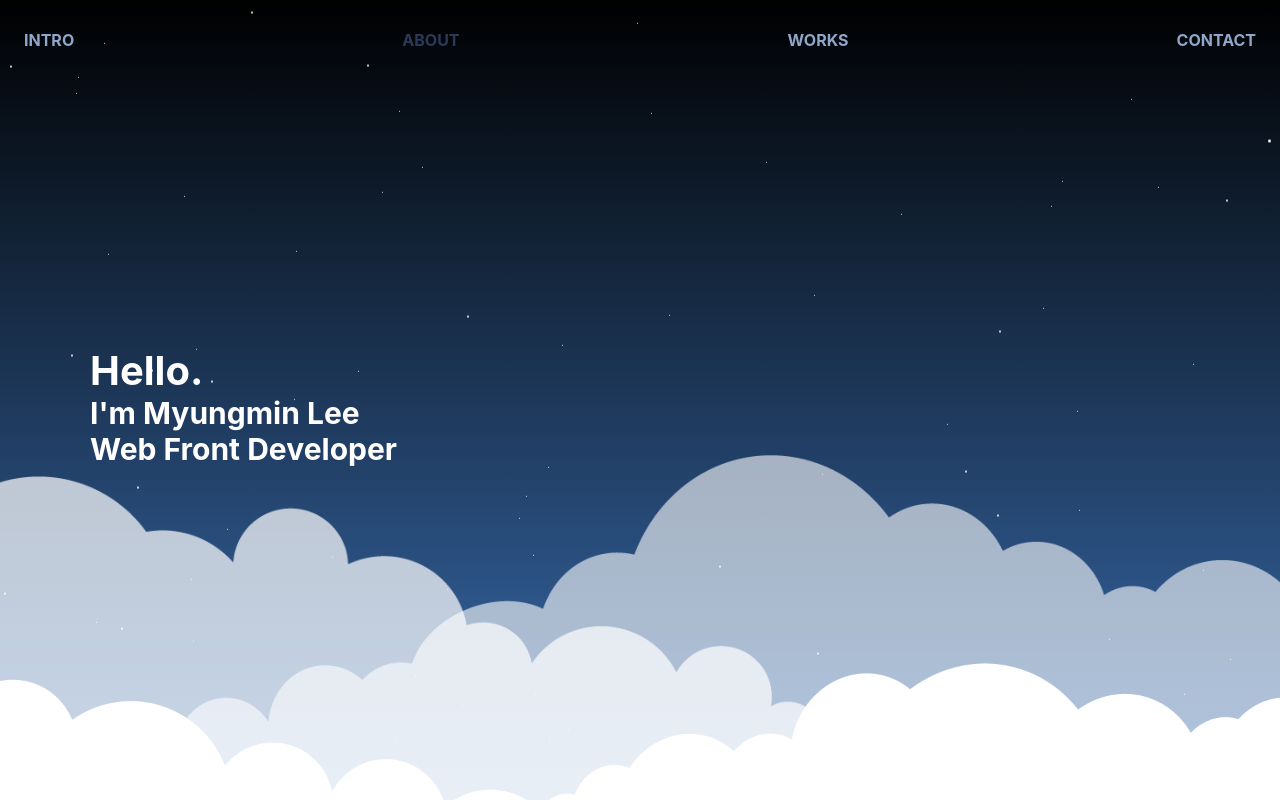
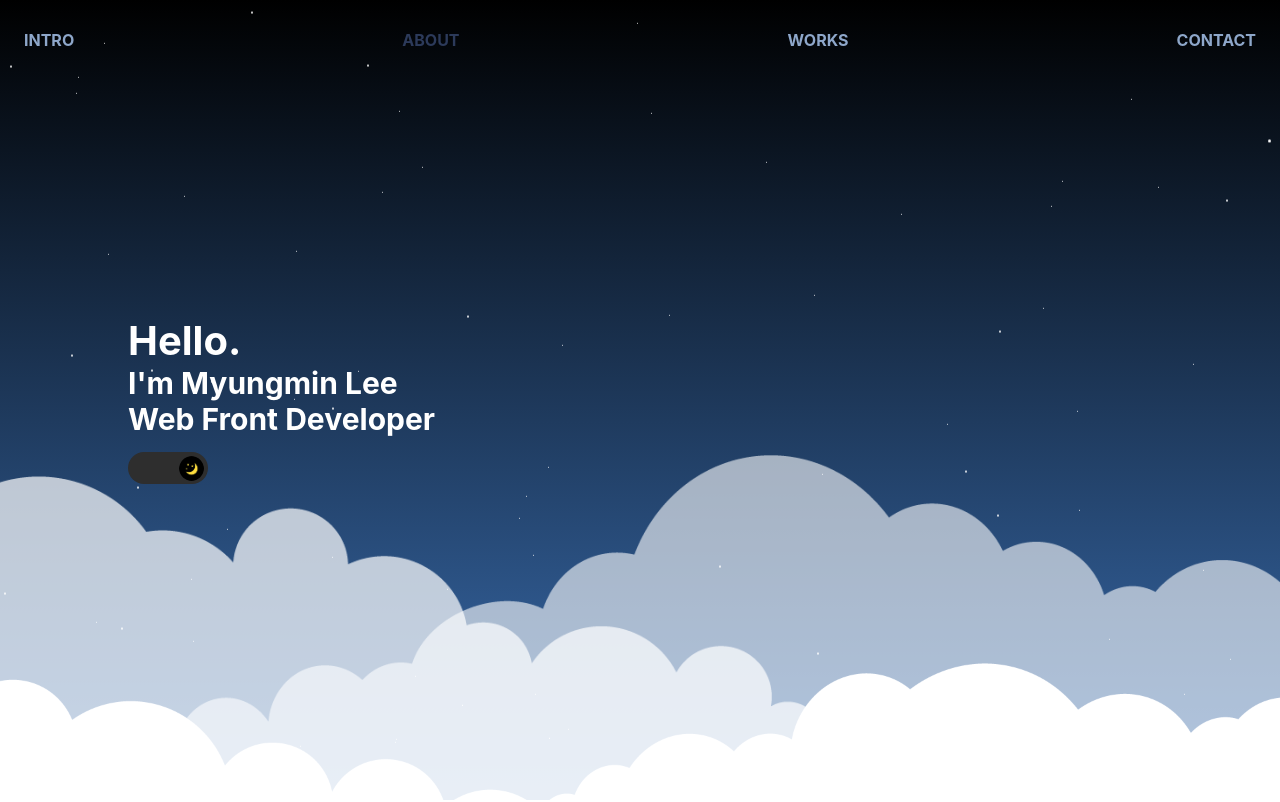
Before and after one commit to akaming/portfolio_web, a Next.js app: page / in a window 1280 px wide. Shown: the top 802 px of the page. Built offline with nearby package versions, Linux system fonts and the light colour scheme; no server answers; a web font is replaced by a local one.

Commit message:
mode button 추가

```diff
--- a/src/components/Intro.tsx
+++ b/src/components/Intro.tsx
@@ -1,5 +1,6 @@
 import styled, { keyframes, ThemeProvider } from "styled-components"
 import theme from "../../styles/theme.js"
+import ModeButton from "./ModeButton"
 
 const Intro = (props: any) => {
     return(
@@ -14,6 +15,7 @@ const Intro = (props: any) => {
                         I'm Myungmin Lee <br/>
                         Web Front Developer
                     </Text>
+                    <ModeButton />
                 </IntroTextBox>
                 <CloudBox>
                     <Cloud>
@@ -42,13 +44,16 @@ const Container = styled.div`
 `
 
 const IntroTextBox = styled.div`
-    display: flex;
-    flex-direction: column;
-    justify-content: center;
-    height: 100%;
-    max-width: 1100px;
-    margin: 0 auto;
-    padding: 0 24px;
+    position: absolute;
+    left: 10%;
+    top: 50%;
+    transform: translateY(-50%);
+    z-index: 3;
+
+    @media ${({theme}) => theme.device.tabletL} {
+        left: 0;
+        padding-left: 24px;
+    }
 `
 
 const Text = styled.h1`
--- /dev/null
+++ b/src/components/ModeButton.tsx
@@ -0,0 +1,81 @@
+import styled from "styled-components"
+
+const ModeButton = () => {
+    return (
+        <ButtonBox>
+            <ButtonCheckbox type="checkbox"/>
+        </ButtonBox>
+    )
+}
+
+export default ModeButton
+
+const ButtonBox = styled.div`
+    justify-content: left;
+    align-items: center;
+    display: flex;
+    z-index: 0;
+`
+
+const ButtonCheckbox = styled.input`
+   all: unset;
+   z-index: 1;
+   width: 80px;
+   height: 32px;
+   margin-top: 15px;
+   background: #2e2e2e;
+   border-radius: 20px;
+   position: relative;
+   line-height: 1;
+   cursor: pointer;
+
+    :before {
+        /* content: '🌛'; */
+        content: '';
+        position: absolute;
+        width: 80px;
+        height: 32px;
+        display: flex;
+        justify-content: flex-start;
+        align-items: center;
+        transition: all 0.2s ease-in-out;
+    }
+    &::after {
+        position: relative;
+        content: '';
+        display: block;
+        width: 25px;
+        height: 25px;
+        top: calc((32px - 25px) / 2);
+        left: calc(80px - 29px);
+        border-radius: 50%;
+        transition: all 0.2s ease-in-out;
+        background: url('/images/dark.png') center center / contain no-repeat;
+    }
+
+    &:checked {
+        background: #fea331;
+        transition: all 0.2s ease-in-out;
+
+        :before {
+            content: '';
+            position: absolute;
+            align-items: center;
+            justify-content: flex-end;
+        }
+
+        :after {
+            content: '';
+            z-index: 2;
+            top: calc((32px - 25px) / 2);
+            left: calc((32px - 25px) / 2);
+            width: 25px;
+            height: 25px;
+            display: block;
+            border-radius: 50%;
+            background-color: #fff;
+            position: relative;
+            background: url('/images/light.png') center center / contain no-repeat;
+        }
+    }
+`
```
Also changed, not shown: public/images/dark.png (added), public/images/light.png (added).
